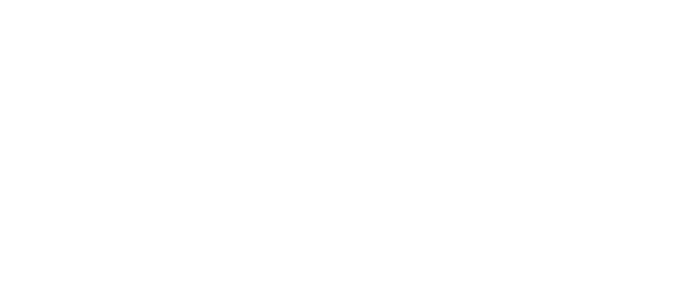
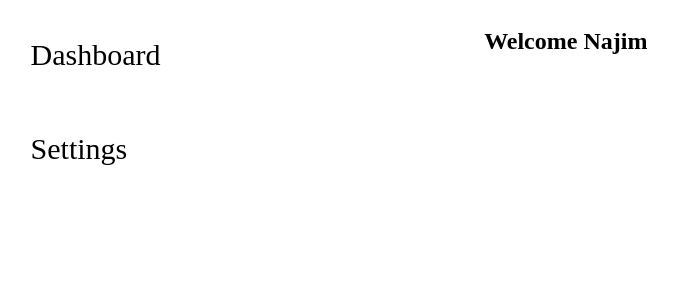
Before and after one commit to Najim473/Nuxt-3-course, a Nuxt app: page /profile in a window 1280 px wide. Before the commit this address had no page. Shown: the top 300 px of the page, without its empty margins (301-980 px from the left). Built offline with nearby package versions, Linux system fonts and the light colour scheme.

Commit message:
layouts done

```diff
--- /dev/null
+++ b/layouts/default.vue
@@ -0,0 +1,15 @@
+<template>
+   <nav>
+    <NuxtLink to="/">Home</NuxtLink>
+  <br>
+  <br>
+  <NuxtLink to="about">About</NuxtLink>
+  <br>
+  <br>
+  <NuxtLink to="/profile">Profile</NuxtLink>
+  <br>
+  <br><br>
+   </nav>
+  <!-- Here nuxt will replace page content  -->
+  <slot></slot>
+</template>
--- /dev/null
+++ b/layouts/sidebar.vue
@@ -0,0 +1,23 @@
+<template>
+ <main class="user-layout">
+  <article class="sidebar">
+    <p>Dashboard</p>
+    <p>Settings</p>
+  </article>
+  <section>
+    <slot></slot>
+  </section>
+ </main>
+</template>
+<style>
+.user-layout{
+  display: flex;
+  align-content: center;
+  justify-content:space-evenly;
+}
+.sidebar {
+  display: flex;
+  flex-direction: column;
+  font-size: 30px;
+}
+</style>
--- a/pages/about.vue
+++ b/pages/about.vue
@@ -1,5 +1,8 @@
 <template>
-    <h1>This is about page</h1>
-    <NuxtLink to="/">Home</NuxtLink>
-    <NuxtLink to="about">About</NuxtLink>
+  <h1>This is about page</h1>
 </template>
+<script>
+definePageMeta({
+  layout: false,
+});
+</script>
--- a/pages/index.vue
+++ b/pages/index.vue
@@ -1,12 +1,6 @@
 <template>
-    <h2>Hello index page</h2>
-    <NuxtLink to="/">Home</NuxtLink>
-    <NuxtLink to="about">About</NuxtLink>
-    <!-- By clicking redirect page  -->
-    <button @click="moveToAbout">Take me to about page</button>
+  <h2>Hello index page</h2>
+
+  <!-- By clicking redirect page  -->
 </template>
-<script setup>
-const moveToAbout =()=>{
-    navigateTo("about")
-}
-</script>
+<script setup></script>
--- /dev/null
+++ b/pages/profile.vue
@@ -0,0 +1,13 @@
+<template>
+  <div>
+    <h1>Welcome Najim</h1>
+    <br />
+    <br />
+    <slot></slot>
+  </div>
+</template>
+<script>
+definePageMeta({
+  layout: "sidebar",
+});
+</script>
```
